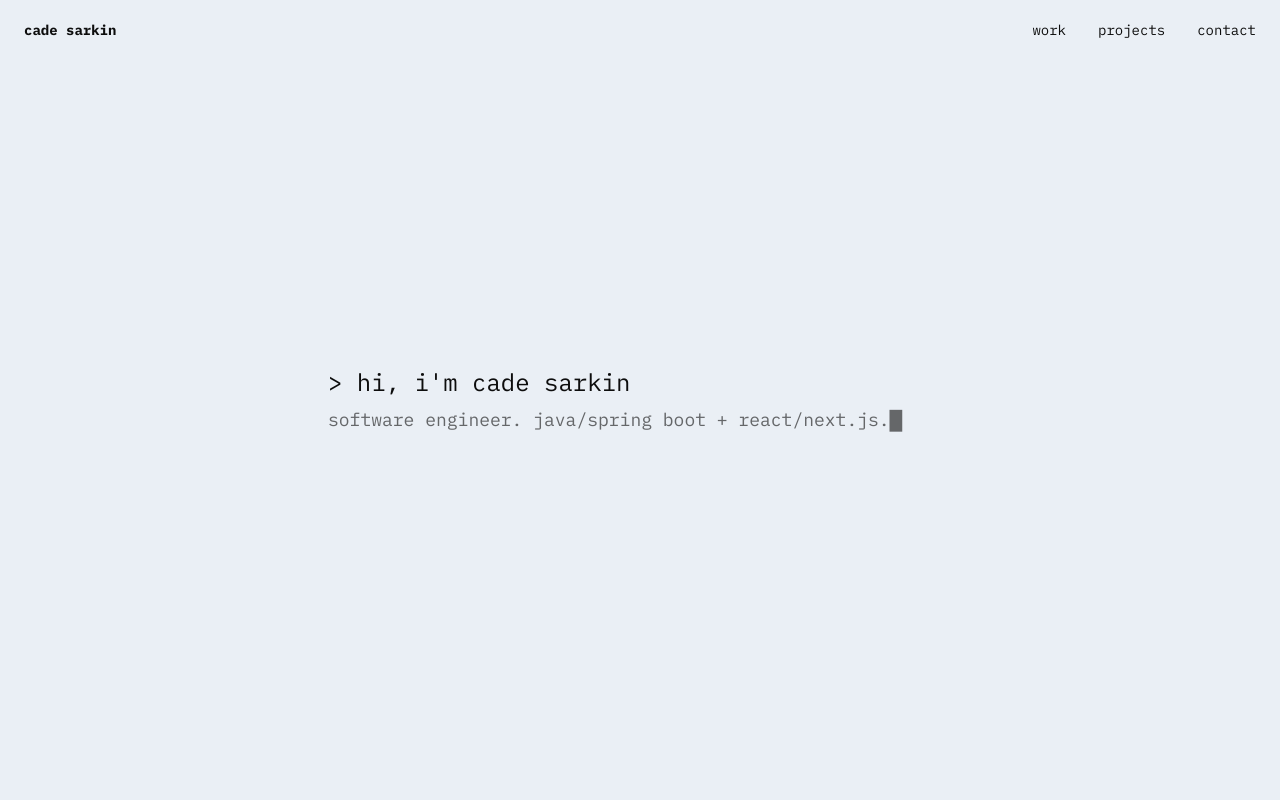
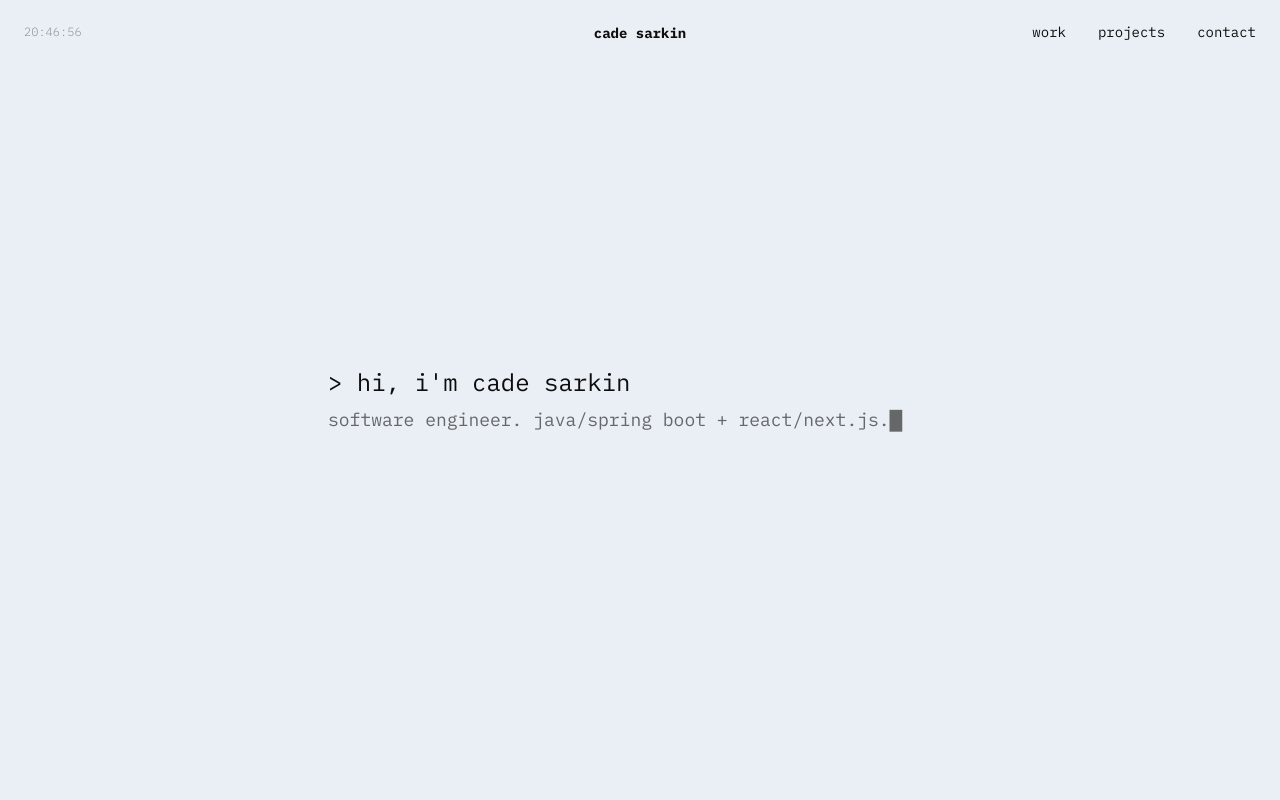
Before and after one commit to cadesarkin/portfolio, a Next.js app: page / in a window 1280 px wide. Shown: the top 800 px of the page. Built offline with nearby package versions, Linux system fonts and the light colour scheme.

Commit message:
feat: add real-time clock to navbar, center cade sarkin

```diff
--- a/src/components/navbar.tsx
+++ b/src/components/navbar.tsx
@@ -1,21 +1,44 @@
 "use client"
 
-import { useState } from "react"
+import { useState, useEffect } from "react"
 
 export default function Navbar() {
   const [menuOpen, setMenuOpen] = useState(false)
+  const [time, setTime] = useState("")
+
+  useEffect(() => {
+    const update = () => {
+      const now = new Date()
+      const h = now.getHours().toString().padStart(2, "0")
+      const m = now.getMinutes().toString().padStart(2, "0")
+      const s = now.getSeconds().toString().padStart(2, "0")
+      setTime(`${h}:${m}:${s}`)
+    }
+    update()
+    const interval = setInterval(update, 1000)
+    return () => clearInterval(interval)
+  }, [])
 
   return (
     <nav className="fixed top-0 left-0 right-0 z-40">
-      <div className="flex items-center justify-between px-6 py-5">
+      <div className="grid grid-cols-3 items-center px-6 py-5">
+        {/* Left: clock */}
+        <div className="text-xs text-[#0d0d0d] opacity-40 font-light tabular-nums">
+          {time}
+        </div>
+
+        {/* Center: name */}
+        <div className="text-center">
           <a
             href="#"
             className="font-bold text-[#0d0d0d] text-sm hover:opacity-50 transition-opacity"
           >
             cade sarkin
           </a>
+        </div>
 
-        {/* Desktop links */}
+        {/* Right: desktop links or mobile hamburger */}
+        <div className="flex items-center justify-end gap-8">
           <div className="hidden sm:flex items-center gap-8">
             <a href="#work" className="text-[#0d0d0d] text-sm hover:text-[#2563eb] transition-colors">
               work
@@ -28,7 +51,6 @@ export default function Navbar() {
             </a>
           </div>
 
-        {/* Mobile hamburger */}
           <button
             className="sm:hidden flex flex-col gap-1.5 p-1"
             onClick={() => setMenuOpen((prev) => !prev)}
@@ -38,6 +60,7 @@ export default function Navbar() {
             <span className="block w-5 h-px bg-[#0d0d0d]" />
             <span className="block w-5 h-px bg-[#0d0d0d]" />
           </button>
+        </div>
       </div>
 
       {/* Mobile dropdown */}
```
Lines whose indentation alone changed are shown as unchanged.
